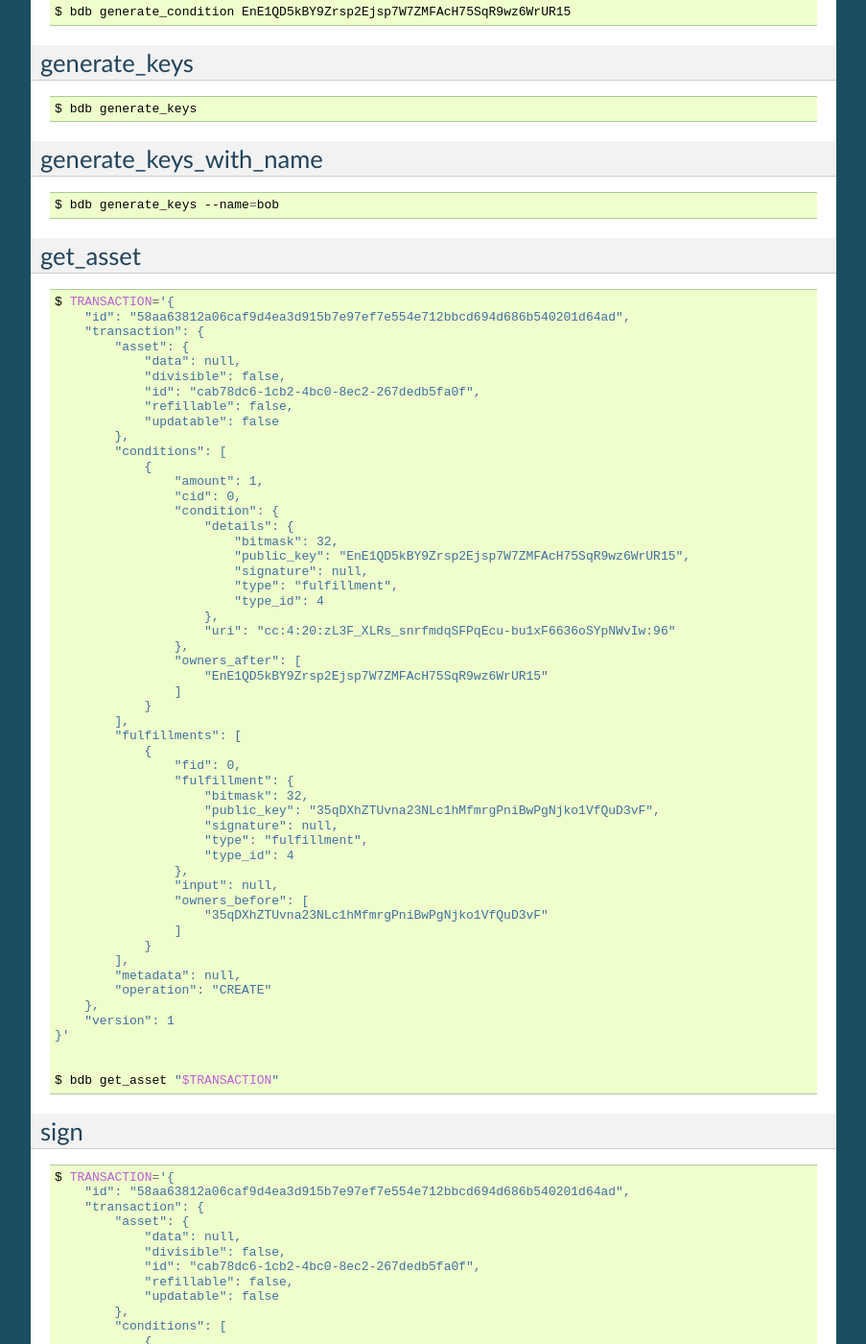
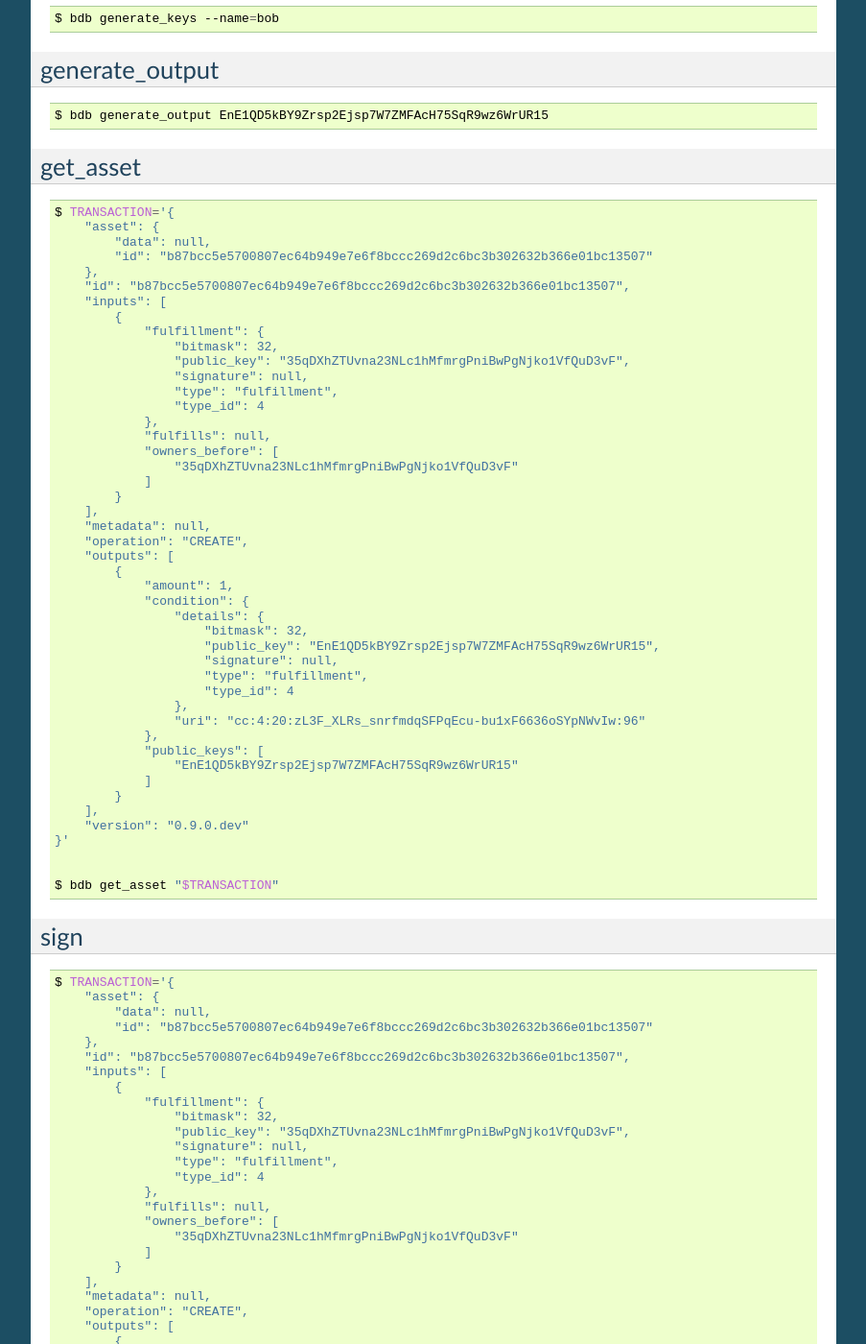
Before and after one commit to bigchaindb/bdb-transaction-cli, a Sphinx documentation site: the page built from docs/examples.rst, in a window 1280 px wide and 1400 px high, scrolled down 1105 px. Shown: the whole window at 96% size, without its empty margins (198-1101 px from the left). Built offline with Sphinx 7.4.7, drawn with Linux system fonts in a browser that asks for light colours; some of the changed text lies outside the part shown.

Commit message:
update test examples and cleanup tests

```diff
--- a/docs/examples.rst
+++ b/docs/examples.rst
@@ -10,7 +10,7 @@
 
 .. code-block:: shell
 
-   $ CONDITIONS='{
+   $ OUTPUTS='{
        "amount": 1,
        "condition": {
            "details": {
@@ -22,13 +22,13 @@
            },
            "uri": "cc:4:20:zL3F_XLRs_snrfmdqSFPqEcu-bu1xF6636oSYpNWvIw:96"
        },
-       "owners_after": [
+       "public_keys": [
            "EnE1QD5kBY9Zrsp2Ejsp7W7ZMFAcH75SqR9wz6WrUR15"
        ]
    }'
 
 
-   $ bdb create 35qDXhZTUvna23NLc1hMfmrgPniBwPgNjko1VfQuD3vF "$CONDITIONS"
+   $ bdb create 35qDXhZTUvna23NLc1hMfmrgPniBwPgNjko1VfQuD3vF "$OUTPUTS"
 
 
 create_with_asset
@@ -37,7 +37,7 @@
 
 .. code-block:: shell
 
-   $ CONDITIONS='{
+   $ OUTPUTS='{
        "amount": 1,
        "condition": {
            "details": {
@@ -49,33 +49,17 @@
            },
            "uri": "cc:4:20:zL3F_XLRs_snrfmdqSFPqEcu-bu1xF6636oSYpNWvIw:96"
        },
-       "owners_after": [
+       "public_keys": [
            "EnE1QD5kBY9Zrsp2Ejsp7W7ZMFAcH75SqR9wz6WrUR15"
        ]
    }'
 
    $ METADATA='{
-       "data": {
-           "b": 1
-       },
-       "divisible": false,
-       "id": "a",
-       "refillable": false,
-       "updatable": false
+       "b": 1
    }'
 
 
-   $ bdb create --asset="$METADATA" 35qDXhZTUvna23NLc1hMfmrgPniBwPgNjko1VfQuD3vF "$CONDITIONS"
-
-
-generate_condition
-------------------
-
-
-.. code-block:: shell
-
-
-   $ bdb generate_condition EnE1QD5kBY9Zrsp2Ejsp7W7ZMFAcH75SqR9wz6WrUR15
+   $ bdb create --asset-data="$METADATA" 35qDXhZTUvna23NLc1hMfmrgPniBwPgNjko1VfQuD3vF "$OUTPUTS"
 
 
 generate_keys
@@ -98,6 +82,16 @@
    $ bdb generate_keys --name=bob
 
 
+generate_output
+---------------
+
+
+.. code-block:: shell
+
+
+   $ bdb generate_output EnE1QD5kBY9Zrsp2Ejsp7W7ZMFAcH75SqR9wz6WrUR15
+
+
 get_asset
 ---------
 
@@ -105,54 +99,47 @@
 .. code-block:: shell
 
    $ TRANSACTION='{
-       "id": "58aa63812a06caf9d4ea3d915b7e97ef7e554e712bbcd694d686b540201d64ad",
-       "transaction": {
-           "asset": {
-               "data": null,
-               "divisible": false,
-               "id": "cab78dc6-1cb2-4bc0-8ec2-267dedb5fa0f",
-               "refillable": false,
-               "updatable": false
-           },
-           "conditions": [
-               {
-                   "amount": 1,
-                   "cid": 0,
-                   "condition": {
-                       "details": {
-                           "bitmask": 32,
-                           "public_key": "EnE1QD5kBY9Zrsp2Ejsp7W7ZMFAcH75SqR9wz6WrUR15",
-                           "signature": null,
-                           "type": "fulfillment",
-                           "type_id": 4
-                       },
-                       "uri": "cc:4:20:zL3F_XLRs_snrfmdqSFPqEcu-bu1xF6636oSYpNWvIw:96"
-                   },
-                   "owners_after": [
-                       "EnE1QD5kBY9Zrsp2Ejsp7W7ZMFAcH75SqR9wz6WrUR15"
-                   ]
-               }
-           ],
-           "fulfillments": [
-               {
-                   "fid": 0,
-                   "fulfillment": {
+       "asset": {
+           "data": null,
+           "id": "b87bcc5e5700807ec64b949e7e6f8bccc269d2c6bc3b302632b366e01bc13507"
+       },
+       "id": "b87bcc5e5700807ec64b949e7e6f8bccc269d2c6bc3b302632b366e01bc13507",
+       "inputs": [
+           {
+               "fulfillment": {
+                   "bitmask": 32,
+                   "public_key": "35qDXhZTUvna23NLc1hMfmrgPniBwPgNjko1VfQuD3vF",
+                   "signature": null,
+                   "type": "fulfillment",
+                   "type_id": 4
+               },
+               "fulfills": null,
+               "owners_before": [
+                   "35qDXhZTUvna23NLc1hMfmrgPniBwPgNjko1VfQuD3vF"
+               ]
+           }
+       ],
+       "metadata": null,
+       "operation": "CREATE",
+       "outputs": [
+           {
+               "amount": 1,
+               "condition": {
+                   "details": {
                        "bitmask": 32,
-                       "public_key": "35qDXhZTUvna23NLc1hMfmrgPniBwPgNjko1VfQuD3vF",
+                       "public_key": "EnE1QD5kBY9Zrsp2Ejsp7W7ZMFAcH75SqR9wz6WrUR15",
                        "signature": null,
                        "type": "fulfillment",
                        "type_id": 4
                    },
-                   "input": null,
-                   "owners_before": [
-                       "35qDXhZTUvna23NLc1hMfmrgPniBwPgNjko1VfQuD3vF"
-                   ]
-               }
-           ],
-           "metadata": null,
-           "operation": "CREATE"
-       },
-       "version": 1
+                   "uri": "cc:4:20:zL3F_XLRs_snrfmdqSFPqEcu-bu1xF6636oSYpNWvIw:96"
+               },
+               "public_keys": [
+                   "EnE1QD5kBY9Zrsp2Ejsp7W7ZMFAcH75SqR9wz6WrUR15"
+               ]
+           }
+       ],
+       "version": "0.9.0.dev"
    }'
 
 
@@ -166,54 +153,47 @@
 .. code-block:: shell
 
    $ TRANSACTION='{
-       "id": "58aa63812a06caf9d4ea3d915b7e97ef7e554e712bbcd694d686b540201d64ad",
-       "transaction": {
-           "asset": {
-               "data": null,
-               "divisible": false,
-               "id": "cab78dc6-1cb2-4bc0-8ec2-267dedb5fa0f",
-               "refillable": false,
-               "updatable": false
-           },
-           "conditions": [
-               {
-                   "amount": 1,
-                   "cid": 0,
-                   "condition": {
-                       "details": {
-                           "bitmask": 32,
-                           "public_key": "EnE1QD5kBY9Zrsp2Ejsp7W7ZMFAcH75SqR9wz6WrUR15",
-                           "signature": null,
-                           "type": "fulfillment",
-                           "type_id": 4
-                       },
-                       "uri": "cc:4:20:zL3F_XLRs_snrfmdqSFPqEcu-bu1xF6636oSYpNWvIw:96"
-                   },
-                   "owners_after": [
-                       "EnE1QD5kBY9Zrsp2Ejsp7W7ZMFAcH75SqR9wz6WrUR15"
-                   ]
-               }
-           ],
-           "fulfillments": [
-               {
-                   "fid": 0,
-                   "fulfillment": {
+       "asset": {
+           "data": null,
+           "id": "b87bcc5e5700807ec64b949e7e6f8bccc269d2c6bc3b302632b366e01bc13507"
+       },
+       "id": "b87bcc5e5700807ec64b949e7e6f8bccc269d2c6bc3b302632b366e01bc13507",
+       "inputs": [
+           {
+               "fulfillment": {
+                   "bitmask": 32,
+                   "public_key": "35qDXhZTUvna23NLc1hMfmrgPniBwPgNjko1VfQuD3vF",
+                   "signature": null,
+                   "type": "fulfillment",
+                   "type_id": 4
+               },
+               "fulfills": null,
+               "owners_before": [
+                   "35qDXhZTUvna23NLc1hMfmrgPniBwPgNjko1VfQuD3vF"
+               ]
+           }
+       ],
+       "metadata": null,
+       "operation": "CREATE",
+       "outputs": [
+           {
+               "amount": 1,
+               "condition": {
+                   "details": {
                        "bitmask": 32,
-                       "public_key": "35qDXhZTUvna23NLc1hMfmrgPniBwPgNjko1VfQuD3vF",
+                       "public_key": "EnE1QD5kBY9Zrsp2Ejsp7W7ZMFAcH75SqR9wz6WrUR15",
                        "signature": null,
                        "type": "fulfillment",
                        "type_id": 4
                    },
-                   "input": null,
-                   "owners_before": [
-                       "35qDXhZTUvna23NLc1hMfmrgPniBwPgNjko1VfQuD3vF"
-                   ]
-               }
-           ],
-           "metadata": null,
-           "operation": "CREATE"
-       },
-       "version": 1
+                   "uri": "cc:4:20:zL3F_XLRs_snrfmdqSFPqEcu-bu1xF6636oSYpNWvIw:96"
+               },
+               "public_keys": [
+                   "EnE1QD5kBY9Zrsp2Ejsp7W7ZMFAcH75SqR9wz6WrUR15"
+               ]
+           }
+       ],
+       "version": "0.9.0.dev"
    }'
 
 
@@ -227,54 +207,47 @@
 .. code-block:: shell
 
    $ TRANSACTION='{
-       "id": "58aa63812a06caf9d4ea3d915b7e97ef7e554e712bbcd694d686b540201d64ad",
-       "transaction": {
-           "asset": {
-               "data": null,
-               "divisible": false,
-               "id": "cab78dc6-1cb2-4bc0-8ec2-267dedb5fa0f",
-               "refillable": false,
-               "updatable": false
-           },
-           "conditions": [
-               {
-                   "amount": 1,
-                   "cid": 0,
-                   "condition": {
-                       "details": {
-                           "bitmask": 32,
-                           "public_key": "EnE1QD5kBY9Zrsp2Ejsp7W7ZMFAcH75SqR9wz6WrUR15",
-                           "signature": null,
-                           "type": "fulfillment",
-                           "type_id": 4
-                       },
-                       "uri": "cc:4:20:zL3F_XLRs_snrfmdqSFPqEcu-bu1xF6636oSYpNWvIw:96"
-                   },
-                   "owners_after": [
-                       "EnE1QD5kBY9Zrsp2Ejsp7W7ZMFAcH75SqR9wz6WrUR15"
-                   ]
-               }
-           ],
-           "fulfillments": [
-               {
-                   "fid": 0,
-                   "fulfillment": {
+       "asset": {
+           "data": null,
+           "id": "b87bcc5e5700807ec64b949e7e6f8bccc269d2c6bc3b302632b366e01bc13507"
+       },
+       "id": "b87bcc5e5700807ec64b949e7e6f8bccc269d2c6bc3b302632b366e01bc13507",
+       "inputs": [
+           {
+               "fulfillment": {
+                   "bitmask": 32,
+                   "public_key": "35qDXhZTUvna23NLc1hMfmrgPniBwPgNjko1VfQuD3vF",
+                   "signature": null,
+                   "type": "fulfillment",
+                   "type_id": 4
+               },
+               "fulfills": null,
+               "owners_before": [
+                   "35qDXhZTUvna23NLc1hMfmrgPniBwPgNjko1VfQuD3vF"
+               ]
+           }
+       ],
+       "metadata": null,
+       "operation": "CREATE",
+       "outputs": [
+           {
+               "amount": 1,
+               "condition": {
+                   "details": {
                        "bitmask": 32,
-                       "public_key": "35qDXhZTUvna23NLc1hMfmrgPniBwPgNjko1VfQuD3vF",
+                       "public_key": "EnE1QD5kBY9Zrsp2Ejsp7W7ZMFAcH75SqR9wz6WrUR15",
                        "signature": null,
                        "type": "fulfillment",
                        "type_id": 4
                    },
-                   "input": null,
-                   "owners_before": [
-                       "35qDXhZTUvna23NLc1hMfmrgPniBwPgNjko1VfQuD3vF"
-                   ]
-               }
-           ],
-           "metadata": null,
-           "operation": "CREATE"
-       },
-       "version": 1
+                   "uri": "cc:4:20:zL3F_XLRs_snrfmdqSFPqEcu-bu1xF6636oSYpNWvIw:96"
+               },
+               "public_keys": [
+                   "EnE1QD5kBY9Zrsp2Ejsp7W7ZMFAcH75SqR9wz6WrUR15"
+               ]
+           }
+       ],
+       "version": "0.9.0.dev"
    }'
 
 
@@ -288,62 +261,55 @@
 .. code-block:: shell
 
    $ TRANSACTION='{
-       "id": "58aa63812a06caf9d4ea3d915b7e97ef7e554e712bbcd694d686b540201d64ad",
-       "transaction": {
-           "asset": {
-               "data": null,
-               "divisible": false,
-               "id": "cab78dc6-1cb2-4bc0-8ec2-267dedb5fa0f",
-               "refillable": false,
-               "updatable": false
-           },
-           "conditions": [
-               {
-                   "amount": 1,
-                   "cid": 0,
-                   "condition": {
-                       "details": {
-                           "bitmask": 32,
-                           "public_key": "EnE1QD5kBY9Zrsp2Ejsp7W7ZMFAcH75SqR9wz6WrUR15",
-                           "signature": null,
-                           "type": "fulfillment",
-                           "type_id": 4
-                       },
-                       "uri": "cc:4:20:zL3F_XLRs_snrfmdqSFPqEcu-bu1xF6636oSYpNWvIw:96"
-                   },
-                   "owners_after": [
-                       "EnE1QD5kBY9Zrsp2Ejsp7W7ZMFAcH75SqR9wz6WrUR15"
-                   ]
-               }
-           ],
-           "fulfillments": [
-               {
-                   "fid": 0,
-                   "fulfillment": {
+       "asset": {
+           "data": null,
+           "id": "b87bcc5e5700807ec64b949e7e6f8bccc269d2c6bc3b302632b366e01bc13507"
+       },
+       "id": "b87bcc5e5700807ec64b949e7e6f8bccc269d2c6bc3b302632b366e01bc13507",
+       "inputs": [
+           {
+               "fulfillment": {
+                   "bitmask": 32,
+                   "public_key": "35qDXhZTUvna23NLc1hMfmrgPniBwPgNjko1VfQuD3vF",
+                   "signature": null,
+                   "type": "fulfillment",
+                   "type_id": 4
+               },
+               "fulfills": null,
+               "owners_before": [
+                   "35qDXhZTUvna23NLc1hMfmrgPniBwPgNjko1VfQuD3vF"
+               ]
+           }
+       ],
+       "metadata": null,
+       "operation": "CREATE",
+       "outputs": [
+           {
+               "amount": 1,
+               "condition": {
+                   "details": {
                        "bitmask": 32,
-                       "public_key": "35qDXhZTUvna23NLc1hMfmrgPniBwPgNjko1VfQuD3vF",
+                       "public_key": "EnE1QD5kBY9Zrsp2Ejsp7W7ZMFAcH75SqR9wz6WrUR15",
                        "signature": null,
                        "type": "fulfillment",
                        "type_id": 4
                    },
-                   "input": null,
-                   "owners_before": [
-                       "35qDXhZTUvna23NLc1hMfmrgPniBwPgNjko1VfQuD3vF"
-                   ]
-               }
-           ],
-           "metadata": null,
-           "operation": "CREATE"
-       },
-       "version": 1
+                   "uri": "cc:4:20:zL3F_XLRs_snrfmdqSFPqEcu-bu1xF6636oSYpNWvIw:96"
+               },
+               "public_keys": [
+                   "EnE1QD5kBY9Zrsp2Ejsp7W7ZMFAcH75SqR9wz6WrUR15"
+               ]
+           }
+       ],
+       "version": "0.9.0.dev"
    }'
 
-   $ CONDITION_ID='[
+   $ OUTPUT_ID='[
        0
    ]'
 
 
-   $ bdb spend "$TRANSACTION" "$CONDITION_ID"
+   $ bdb spend "$TRANSACTION" "$OUTPUT_ID"
 
 
 transfer
@@ -352,7 +318,7 @@
 
 .. code-block:: shell
 
-   $ FULFILLMENTS='[
+   $ INPUTS='[
        {
            "fulfillment": {
                "bitmask": 32,
@@ -361,9 +327,9 @@
                "type": "fulfillment",
                "type_id": 4
            },
-           "input": {
-               "cid": 0,
-               "txid": "58aa63812a06caf9d4ea3d915b7e97ef7e554e712bbcd694d686b540201d64ad"
+           "fulfills": {
+               "output": 0,
+               "txid": "b87bcc5e5700807ec64b949e7e6f8bccc269d2c6bc3b302632b366e01bc13507"
            },
            "owners_before": [
                "EnE1QD5kBY9Zrsp2Ejsp7W7ZMFAcH75SqR9wz6WrUR15"
@@ -371,24 +337,29 @@
        }
    ]'
 
-   $ CONDITIONS='{
-       "amount": 1,
-       "condition": {
-           "details": {
-               "bitmask": 32,
-               "public_key": "EnE1QD5kBY9Zrsp2Ejsp7W7ZMFAcH75SqR9wz6WrUR15",
-               "signature": null,
-               "type": "fulfillment",
-               "type_id": 4
+   $ OUTPUTS='[
+       {
+           "amount": 1,
+           "condition": {
+               "details": {
+                   "bitmask": 32,
+                   "public_key": "EnE1QD5kBY9Zrsp2Ejsp7W7ZMFAcH75SqR9wz6WrUR15",
+                   "signature": null,
+                   "type": "fulfillment",
+                   "type_id": 4
+               },
+               "uri": "cc:4:20:zL3F_XLRs_snrfmdqSFPqEcu-bu1xF6636oSYpNWvIw:96"
            },
-           "uri": "cc:4:20:zL3F_XLRs_snrfmdqSFPqEcu-bu1xF6636oSYpNWvIw:96"
-       },
-       "owners_after": [
-           "EnE1QD5kBY9Zrsp2Ejsp7W7ZMFAcH75SqR9wz6WrUR15"
-       ]
+           "public_keys": [
+               "EnE1QD5kBY9Zrsp2Ejsp7W7ZMFAcH75SqR9wz6WrUR15"
+           ]
+       }
+   ]'
+
+   $ ASSET='{
+       "data": null,
+       "id": "b87bcc5e5700807ec64b949e7e6f8bccc269d2c6bc3b302632b366e01bc13507"
    }'
 
-   $ ASSET='{}'
 
-
-   $ bdb transfer "$FULFILLMENTS" "$CONDITIONS" "$ASSET"
+   $ bdb transfer "$INPUTS" "$OUTPUTS" "$ASSET"
```
Also changed, not shown: 1 other file.
